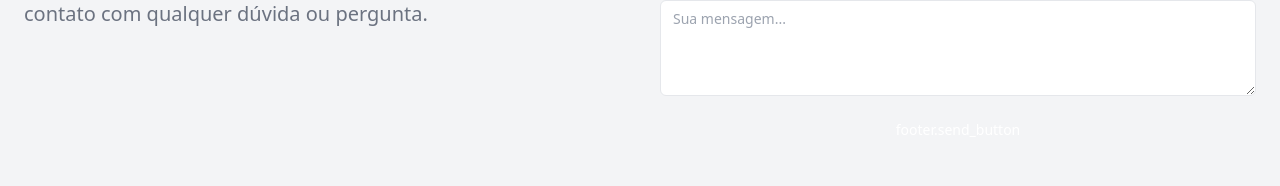
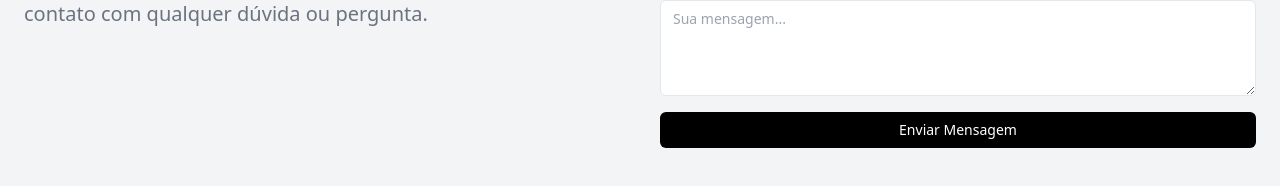
Before and after one commit to Manuel-AC-Ventura/portfolio, a React (Vite) app: page / in a window 1280 px wide. Shown: the part 2831-3017 px from the top of the page. Built offline with nearby package versions, Linux system fonts and the light colour scheme.

Commit message:
chore: Update button styles and text in Footer component for better theme support

```diff
--- a/src/components/Footer.jsx
+++ b/src/components/Footer.jsx
@@ -1,10 +1,10 @@
 import { useTheme } from "@/context/themeContext";
 import { useTranslation } from "react-i18next";
+import { useState } from "react";
 
 export const Footer = () => {
   const { theme } = useTheme();
   const { t } = useTranslation();
-
 
   return (
     <section
@@ -66,9 +66,9 @@ export const Footer = () => {
           </div>
           <button
             type="submit"
-            className={`w-full rounded-md bg-primary px-4 py-2 text-sm font-medium text-white transition-colors hover:bg-primary-dark focus:outline-none focus:ring-2 focus:ring-primary focus:ring-offset-2`}
+            className={`w-full rounded-md px-4 py-2 text-sm font-medium ${theme === "dark" ? "bg-white" : "bg-black text-white"} transition-colors focus:outline-none focus:ring-2 focus:ring-primary focus:ring-offset-2`}
           >
-            {t("footer.send_button")}
+            {t("footer.send_message_button")}
           </button>
         </form>
       </div>
```
